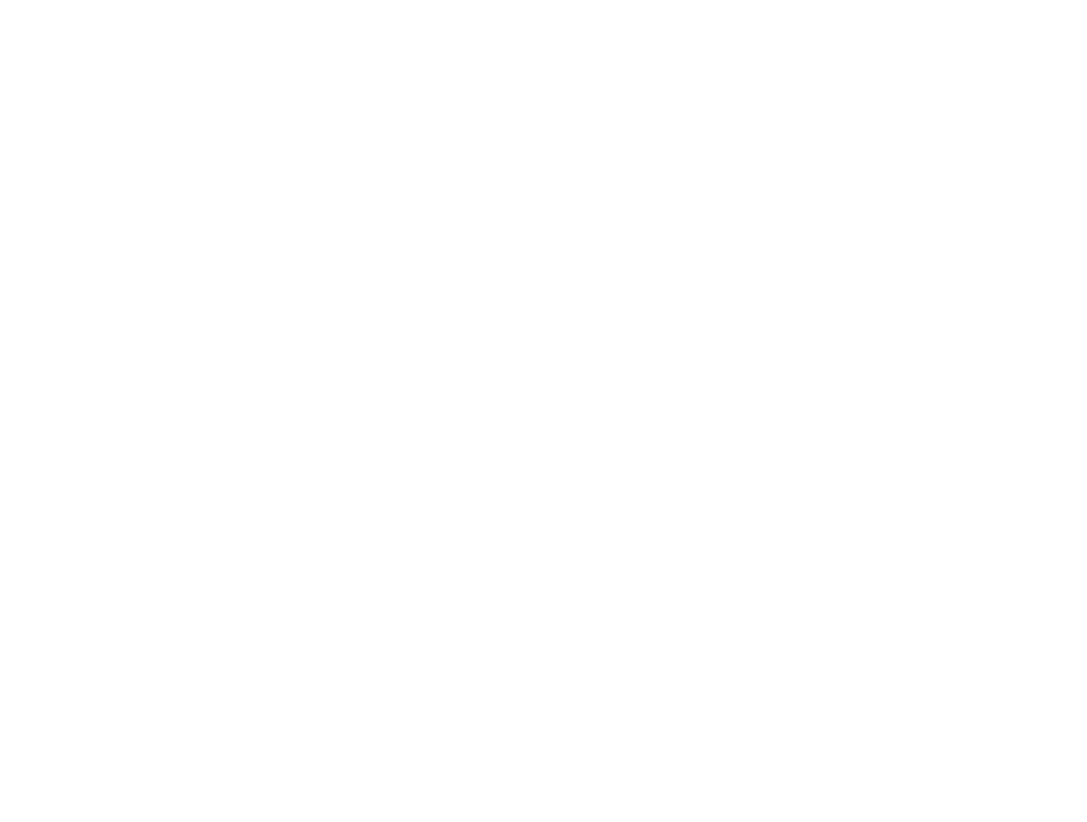
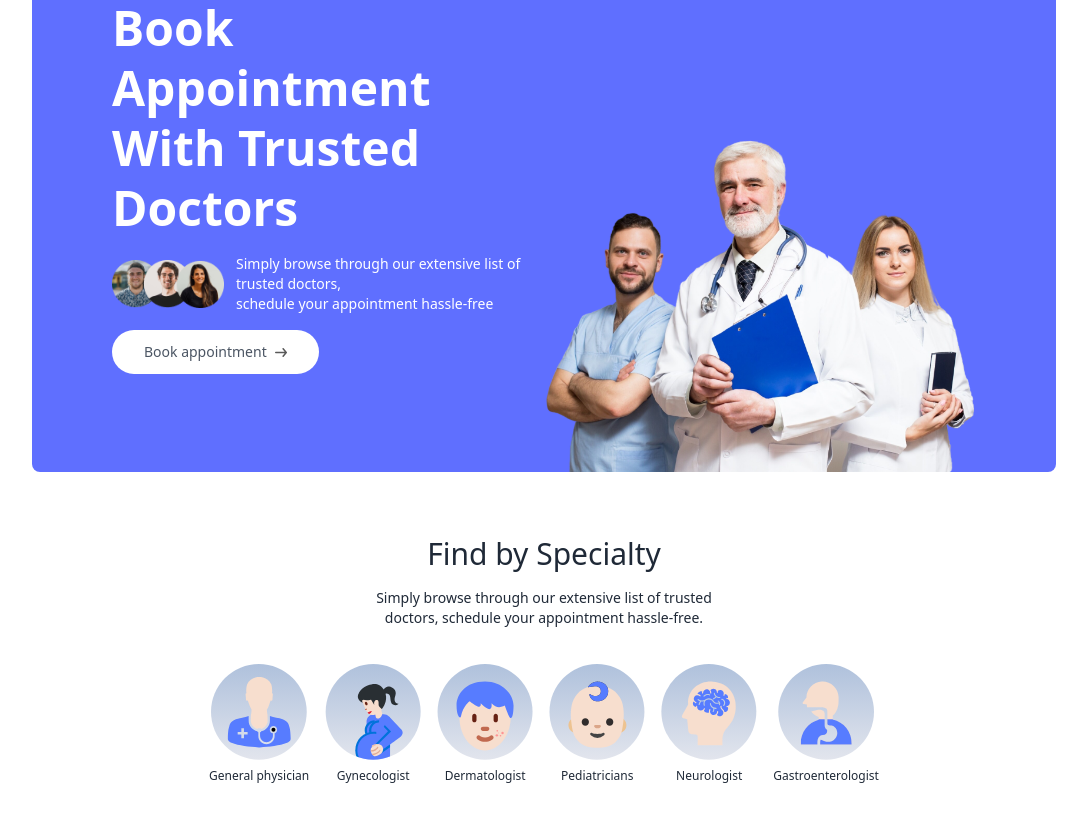
Before and after one commit to BloodyFlakes/prescripto, a React (Vite) app: page / in a window 1280 px wide. Shown: the part 220-1042 px from the top of the page, without its empty margins (96-1183 px from the left). Before the commit the page ends 800 px from the top, so only its background shows below. Built offline with nearby package versions, Linux system fonts and the light colour scheme.

Commit message:
Add new components

```diff
--- /dev/null
+++ b/src/components/Header.jsx
@@ -0,0 +1,39 @@
+import { assets } from "../assets/assets";
+
+function Header() {
+  return (
+    <div className="flex flex-col flex-wrap px-6 rounded-lg md:flex-row bg-primary md:px-10 lg:px-20">
+      {/* ------- Left Side ------- */}
+      <div className="md:w-1/2 flex flex-col items-start justify-center gap-4 py-10 m-auto md:py-[10vw] md:mb-[-30px]">
+        <p className="text-3xl font-semibold leading-tight text-white md:text-4xl lg:text-5xl md:leading-tight lg:leading-tight">
+          Book Appointment <br /> With Trusted Doctors
+        </p>
+        <div className="flex flex-col items-center gap-3 text-sm font-light text-white md:flex-row">
+          <img className="w-28" src={assets.group_profiles} alt="group_profiles" />
+          <p>
+            Simply browse through our extensive list of trusted doctors,{" "}
+            <br className="hidden sm:block" />
+            schedule your appointment hassle-free
+          </p>
+        </div>
+        <a
+          href="#specialty"
+          className="flex items-center gap-2 px-8 py-3 m-auto text-sm text-gray-600 transition-all duration-300 bg-white rounded-full md:m-0 hover:scale-105"
+        >
+          Book appointment <img className="w-3" src={assets.arrow_icon} alt="arrow_icon" />
+        </a>
+      </div>
+
+      {/* ------- Right Side ------- */}
+      <div className="relative md:w-1/2">
+        <img
+          className="bottom-0 w-full h-auto rounded-lg md:absolute"
+          src={assets.header_img}
+          alt="header_img"
+        />
+      </div>
+    </div>
+  );
+}
+
+export default Header;
--- /dev/null
+++ b/src/components/SpecialtyMenu.jsx
@@ -0,0 +1,29 @@
+import { Link } from "react-router-dom";
+import { specialityData } from "../assets/assets";
+
+function SpecialtyMenu() {
+  return (
+    <div id="specialty" className="flex flex-col items-center gap-4 py-16 text-gray-800">
+      <h1 className="text-3xl font-medium">Find by Specialty</h1>
+      <p className="text-sm text-center sm:w-1/3">
+        Simply browse through our extensive list of trusted doctors, schedule your appointment
+        hassle-free.
+      </p>
+      <div className="flex w-full gap-4 pt-5 overflow-scroll sm:justify-center">
+        {specialityData.map((item, index) => (
+          <Link
+            onClick={() => scrollTo(0, 0)}
+            className="flex flex-col items-center text-xs cursor-pointer flex-shrink-0 hover:translate-y-[-10px] transition-all duration-500"
+            to={`/doctors/${item.speciality}`}
+            key={index}
+          >
+            <img className="w-16 mb-2 sm:w-24" src={item.image} alt="speciality-image" />
+            <p>{item.speciality}</p>
+          </Link>
+        ))}
+      </div>
+    </div>
+  );
+}
+
+export default SpecialtyMenu;
--- /dev/null
+++ b/src/components/TopDoctors.jsx
@@ -0,0 +1,37 @@
+import { useNavigate } from "react-router-dom";
+import { doctors } from "../assets/assets";
+
+function TopDoctors() {
+  const navigate = useNavigate();
+
+  return (
+    <div className="flex flex-col items-center gap-4 my-16 text-gray-900 md:mx-10">
+      <h1 className="text-3xl font-medium">Top Doctors to Book</h1>
+      <p className="text-sm text-center sm:w-1/3">
+        Simply browse through our extensive list of trusted doctors.
+      </p>
+      <div className="grid w-full gap-4 px-3 pt-5 grid-cols-auto gap-y-6 sm:px-0">
+        {doctors.slice(0, 10).map((item, index) => (
+          <div
+            onClick={() => navigate(`/appointment/${item._id}`)}
+            className="overflow-hidden border border-blue-200 cursor-pointer rounded-xl hover:translate-y-[-10px] transition-all duration-500"
+            key={index}
+          >
+            <img className="bg-blue-50" src={item.image} alt="doc-image" />
+            <div className="p-4">
+              <div className="flex items-center gap-2 text-sm text-center text-green-500">
+                <p className="w-2 h-2 bg-green-500 rounded-full"></p>
+                <p>Available</p>
+              </div>
+              <p className="text-lg font-medium text-gray-900">{item.name}</p>
+              <p className="text-sm text-gray-600">{item.speciality}</p>
+            </div>
+          </div>
+        ))}
+      </div>
+      <button className="px-12 py-3 mt-10 text-gray-600 rounded-full bg-blue-50">more</button>
+    </div>
+  );
+}
+
+export default TopDoctors;
--- a/src/index.css
+++ b/src/index.css
@@ -5,3 +5,7 @@
 .active hr {
   @apply block;
 }
+
+::-webkit-scrollbar {
+  @apply hidden;
+}
--- a/src/pages/Home.jsx
+++ b/src/pages/Home.jsx
@@ -1,5 +1,15 @@
+import Header from "../components/Header";
+import SpecialtyMenu from "../components/SpecialtyMenu";
+import TopDoctors from "../components/TopDoctors";
+
 function Home() {
-  return <div>Homedfsafdas page</div>;
+  return (
+    <div>
+      <Header />
+      <SpecialtyMenu />
+      <TopDoctors />
+    </div>
+  );
 }
 
 export default Home;
--- a/tailwind.config.js
+++ b/tailwind.config.js
@@ -6,6 +6,9 @@
       colors: {
         primary: "#5f6fff",
       },
+      gridTemplateColumns: {
+        auto: "repeat(auto-fill, minmax(200px, 1fr))",
+      },
     },
   },
   plugins: [],
```
